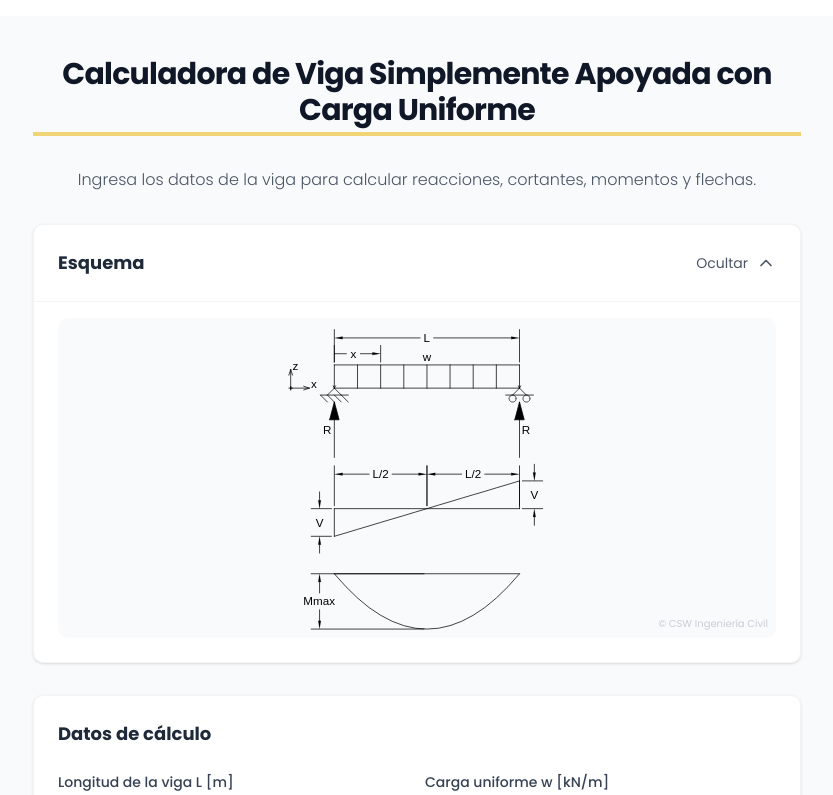
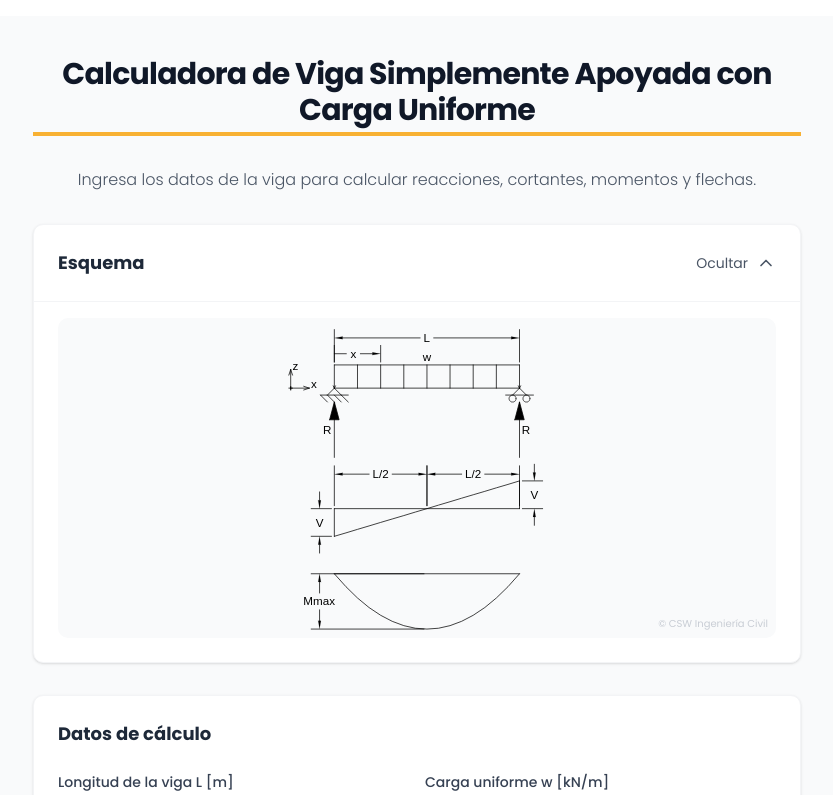
Before and after one commit to Gauss137/viga-simplemente-apoyada-carga-uniforme, a Next.js app: page /flexion in a window 1280 px wide. Shown: the top 795 px of the page, without its empty margins (223-1056 px from the left). Built offline with nearby package versions, Linux system fonts and the light colour scheme.

Commit message:
Change header border and formula note container to orange (#f8b133) with transparency

```diff
--- a/components/viga_simplementeapoyada_cargauniforme.tsx
+++ b/components/viga_simplementeapoyada_cargauniforme.tsx
@@ -147,7 +147,7 @@ export default function VigaSimplementeApoyadaCargaUniforme() {
     <div className="max-w-3xl mx-auto px-4 md:px-0 space-y-4 md:space-y-8">
       {/* Encabezado principal */}
       <div className="w-full flex justify-center">
-        <h1 className="text-3xl font-bold tracking-tight text-gray-900 border-b-4 border-[#f1d475] w-fit pb-1 text-center">
+        <h1 className="text-3xl font-bold tracking-tight text-gray-900 border-b-4 border-[#f8b133] w-fit pb-1 text-center">
           Calculadora de Viga Simplemente Apoyada con Carga Uniforme
         </h1>
       </div>
@@ -395,8 +395,8 @@ export default function VigaSimplementeApoyadaCargaUniforme() {
               </div>
 
               {/* Nota */}
-              <div className="mt-4 p-3 bg-orange-50 border border-orange-200 rounded">
-                <p className="text-xs text-orange-800">
+              <div className="mt-4 p-3 bg-[#f8b133]/10 border border-[#f8b133]/30 rounded">
+                <p className="text-xs text-[#f8b133]">
                   <strong>Donde:</strong> w = carga uniforme [kN/m], L = longitud [m], x = distancia desde apoyo izquierdo [m],
                   E = módulo de elasticidad [MPa], I = momento de inercia [mm⁴]
                 </p>
```
